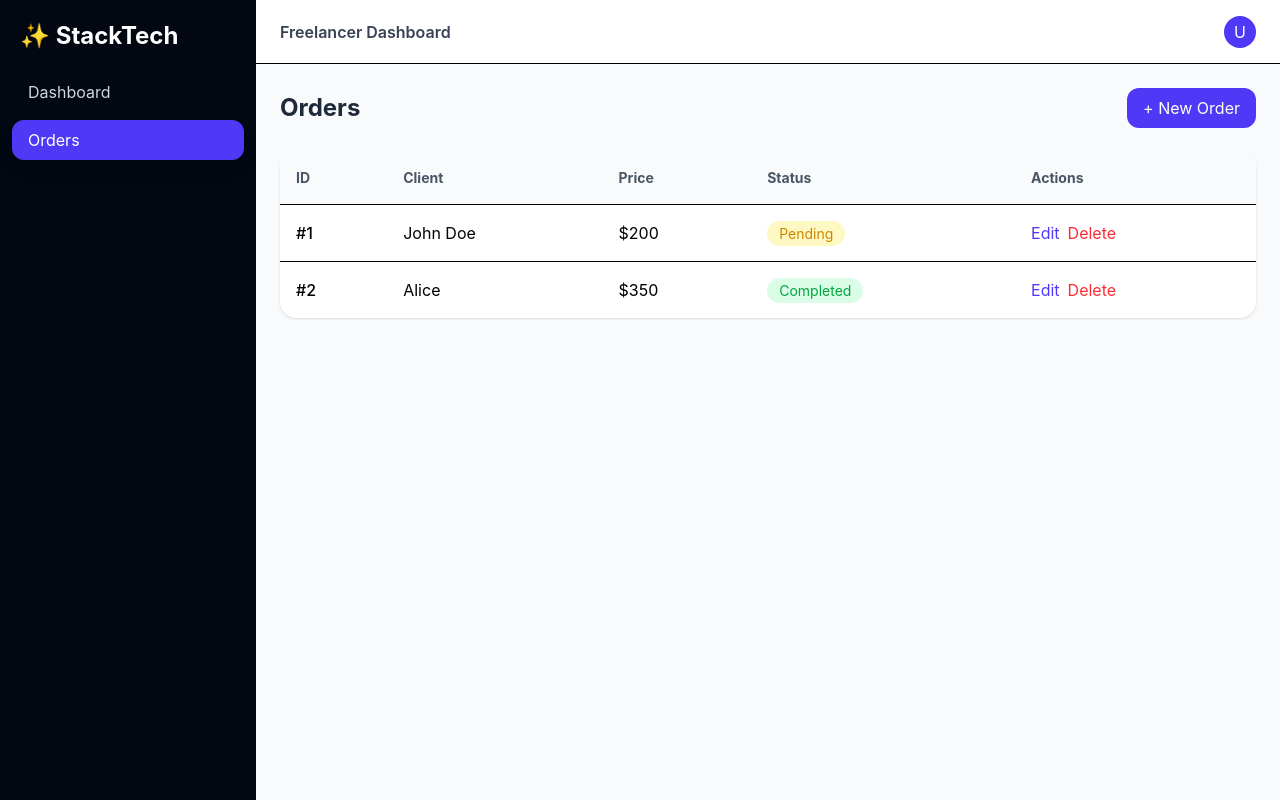
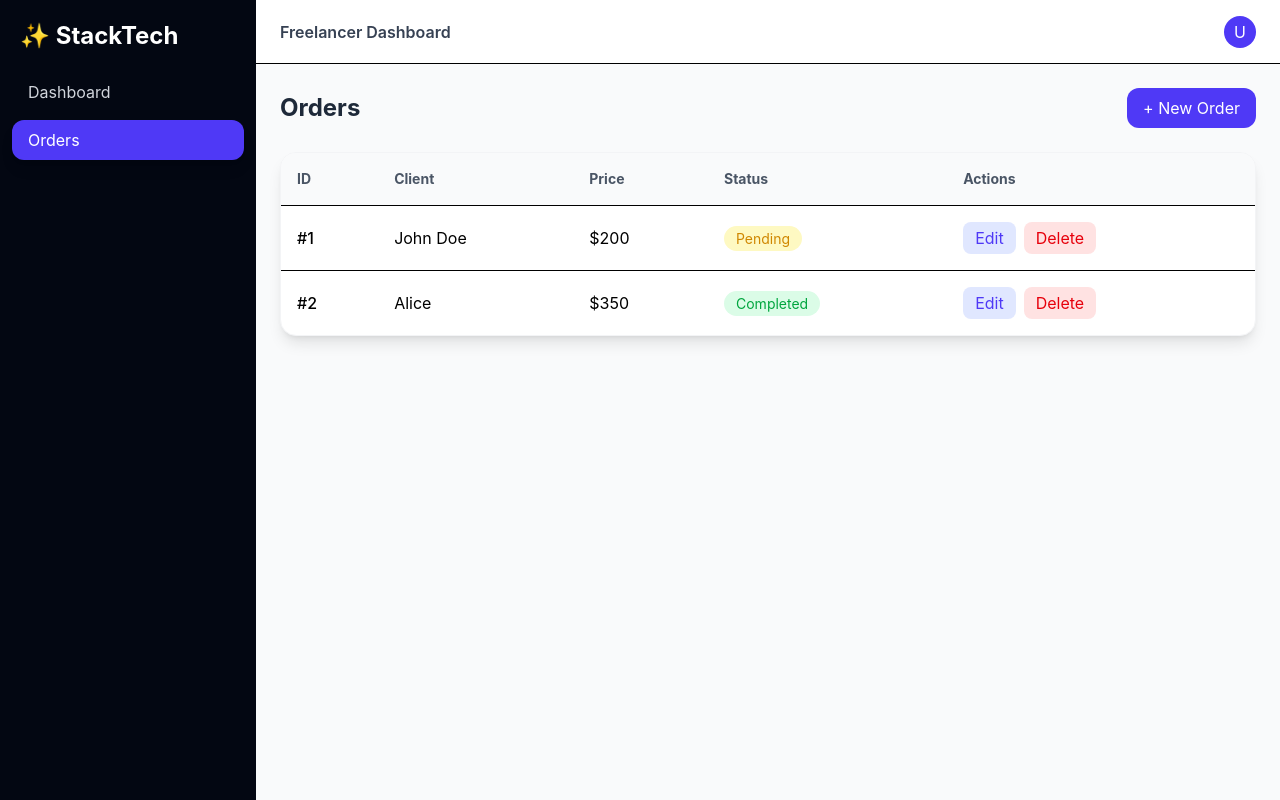
Before and after one commit to Bahram2006/freelancer-order-system, a React (Vite) app: page /orders in a window 1280 px wide. Built offline with nearby package versions, Linux system fonts and the light colour scheme.

Commit message:
upgrades orders table UI with premium styling and empty state

```diff
--- a/src/pages/orders/OrdersList.jsx
+++ b/src/pages/orders/OrdersList.jsx
@@ -35,7 +35,7 @@ export default function OrdersList() {
         </button>
       </div>
 
-      <div className="bg-white rounded-2xl shadow overflow-hidden">
+      <div className="bg-white rounded-2xl shadow-lg overflow-hidden border border-gray-100">
         <table className="w-full text-left">
           <thead className="bg-gray-50 text-gray-600 text-sm">
             <tr>
@@ -58,7 +58,7 @@ export default function OrdersList() {
               orders.map((order) => (
                 <tr
                   key={order.id}
-                  className="border-t hover:bg-gray-50 transition"
+                  className="border-t hover:bg-indigo-50 transition duration-200"
                 >
                   <td className="p-4 font-medium">#{order.id}</td>
                   <td className="p-4">{order.client}</td>
@@ -75,14 +75,14 @@ export default function OrdersList() {
                   <td className="p-4 space-x-2">
                     <button
                       onClick={() => navigate(`/orders/edit/${order.id}`)}
-                      className="text-indigo-600 hover:underline"
+                      className="px-3 py-1 bg-indigo-100 text-indigo-600 rounded-lg hover:bg-indigo-200 transition"
                     >
                       Edit
                     </button>
 
                     <button
-                      onClick={() => deleteOrder(order.id)} // ✅ FIX
-                      className="text-red-500 hover:underline"
+                      onClick={() => deleteOrder(order.id)}
+                      className="px-3 py-1 bg-red-100 text-red-600 rounded-lg hover:bg-red-200 transition"
                     >
                       Delete
                     </button>
```
